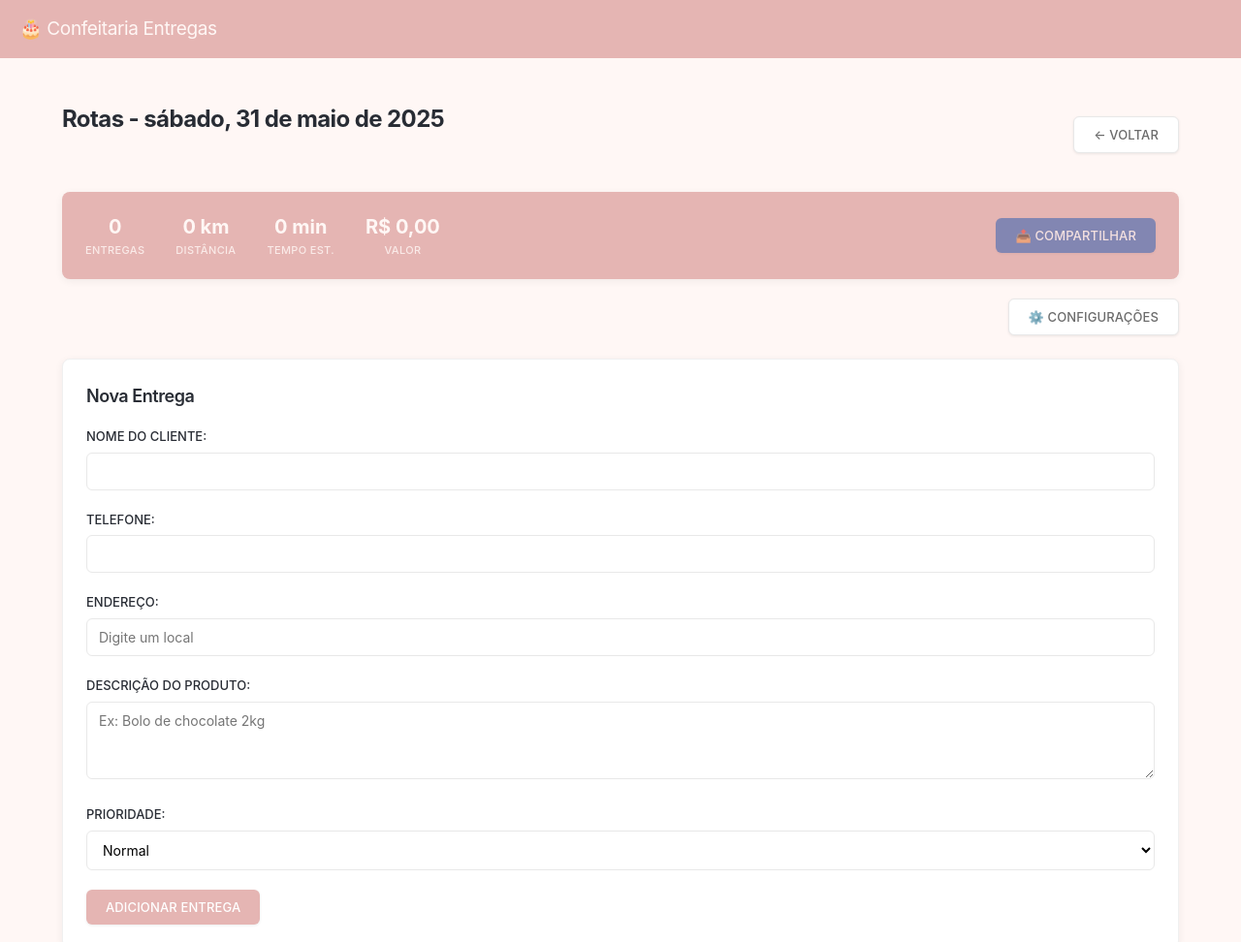
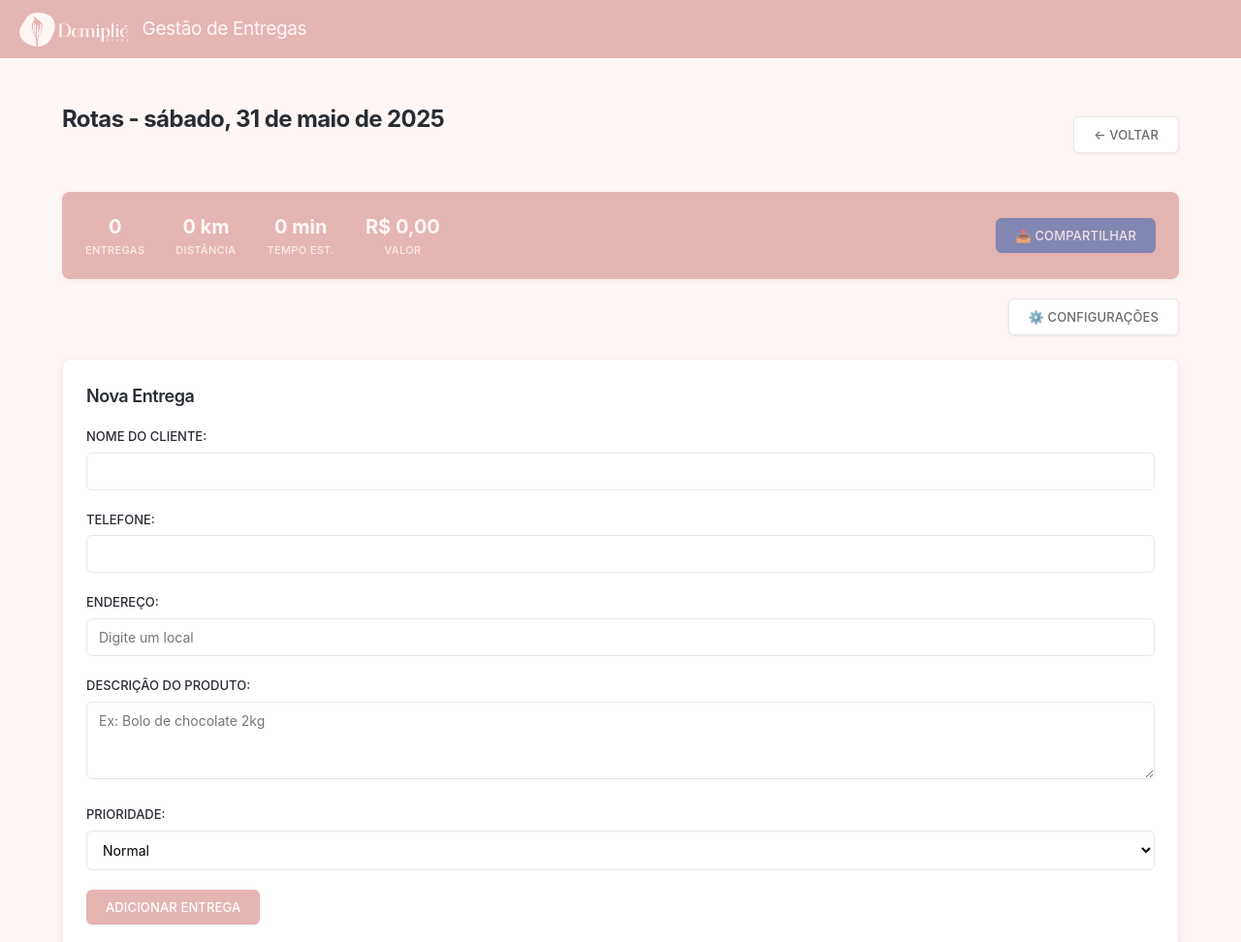
Before and after one commit to rhuan28/entregas, a plain HTML site: page frontend/routes.html in a window 1280 px wide. Shown: the top 972 px of the page at 97% size. Drawn offline with nearby package versions, Linux system fonts and the light colour scheme; some packages are replaced by stand-ins of ours; no server answers.

Commit message:
Adição de logo, ícones e nomes das páginas

```diff
--- a/frontend/routes.html
+++ b/frontend/routes.html
@@ -3,7 +3,8 @@
 <head>
     <meta charset="UTF-8">
     <meta name="viewport" content="width=device-width, initial-scale=1.0">
-    <title>Rotas do Dia - Sistema de Entregas</title>
+    <title>Rotas do Dia - Demiplié</title>
+    <link rel="icon" type="image/png" href="assets/favicon.ico">
     <link rel="stylesheet" href="css/styles.css">
     <script src="https://maps.googleapis.com/maps/api/js?key=AIzaSyByMhUX-axD8w4HmmcPVUs7WNFsZDVLy64&libraries=places"></script>
     <script src="https://cdn.socket.io/4.5.4/socket.io.min.js"></script>
@@ -35,8 +36,9 @@
     <!-- Navbar -->
     <nav class="navbar">
         <div class="navbar-left">
+            <img src="assets/logo-demiplie.png" alt="Demiplié" class="navbar-logo" />
             <div class="navbar-header">
-                <h1 class="navbar-title">🎂 Confeitaria Entregas</h1>
+                <span class="navbar-title">Gestão de Entregas</span>
             </div>
         </div>
     </nav>
```
Also changed, not shown: frontend/archive.html (+5 -3 lines), frontend/home.html (+1 -1 lines), frontend/assets/favicon.ico (added).
